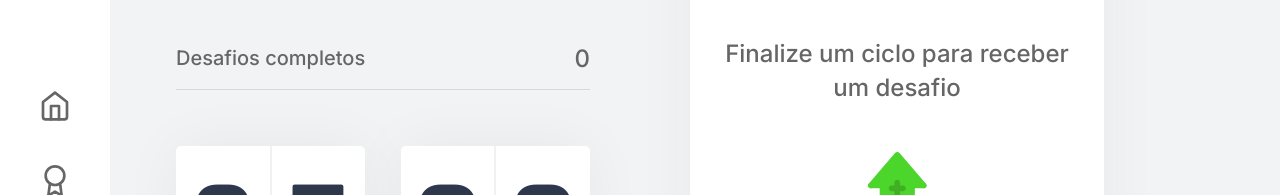
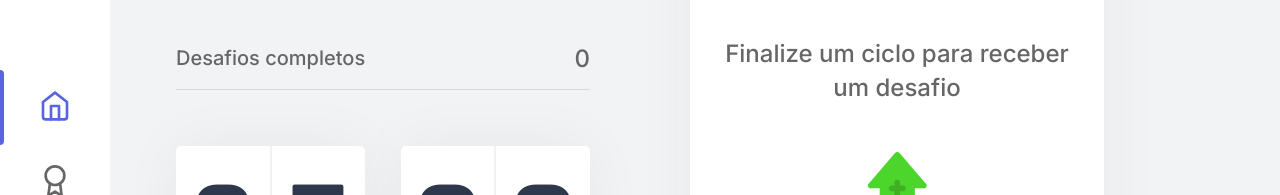
Before and after one commit to SaMatheus/moveit, a Next.js app: page /home in a window 1280 px wide. Shown: the part 261-456 px from the top of the page. Built offline with nearby package versions, Linux system fonts and the light colour scheme.

Commit message:
NavBar concluida

```diff
--- a/src/components/NavBar.tsx
+++ b/src/components/NavBar.tsx
@@ -21,14 +21,14 @@ export function NavBar() {
       <img src='/icons/logo.svg' alt='logomarca' />
 
       <ul className={styles.nav}>
-        <li className={url === '/home' ? `` : ``}>
+        <li className={url === '/home' ? `${styles.navItem} ${styles.active}` : `${styles.navItem}`}>
           <Link href='/home'>
             <a href='/home'>
               <FiHome />
             </a>
           </Link>
         </li>
-        <li className={url === '/ranking' ? `` : ``}>
+        <li className={url === '/ranking' ? `${styles.navItem} ${styles.active}` : `${styles.navItem}`}>
           <Link href='/ranking'>
             <a href='/ranking'>
               <FiAward />
--- a/src/styles/components/NavBar.module.css
+++ b/src/styles/components/NavBar.module.css
@@ -31,7 +31,7 @@
   color: var(--blue);
 }
 
-.container ul {
+.nav {
   display: flex;
   flex-direction: column;
   justify-content: space-evenly;
@@ -42,7 +42,7 @@
   list-style: none;
 }
 
-.container ul li {
+.navItem {
   height: 100%;
   width: 100%;
 
@@ -53,7 +53,7 @@
   position: relative;
 }
 
-.container ul li:before {
+.navItem:before {
   content: '';
   display: inline-block;
   height: 100%;
@@ -63,18 +63,25 @@
   top: 0;
   border-radius: 0 5px 5px 0;
   background: var(--blue);
-}
-
-.container ul li:hover:before {
-  width: 4px;
   transition: width 0.1s ease-in-out;
 }
 
-.container ul li svg {
+.navItem:hover:before {
+  width: 4px;
+}
+
+.navItem svg {
   font-size: 32px;
   color: (--gray-line);
 }
 
-.container ul li:hover svg {
+.navItem:hover svg {
   color: var(--blue);
 }
+
+.active {
+  color: var(--blue);
+}
+.active:before {
+ width: 4px;
+}
```
